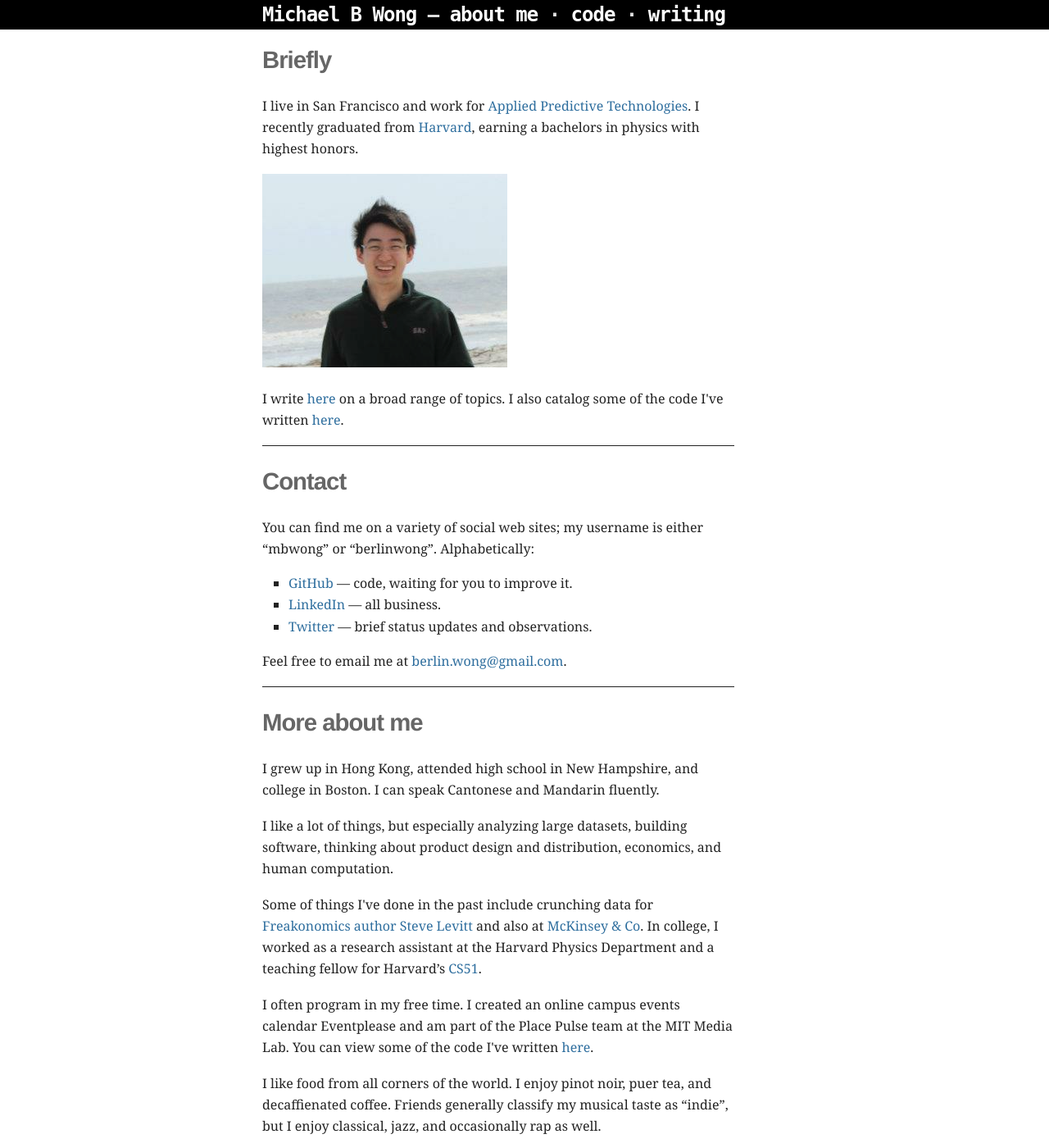
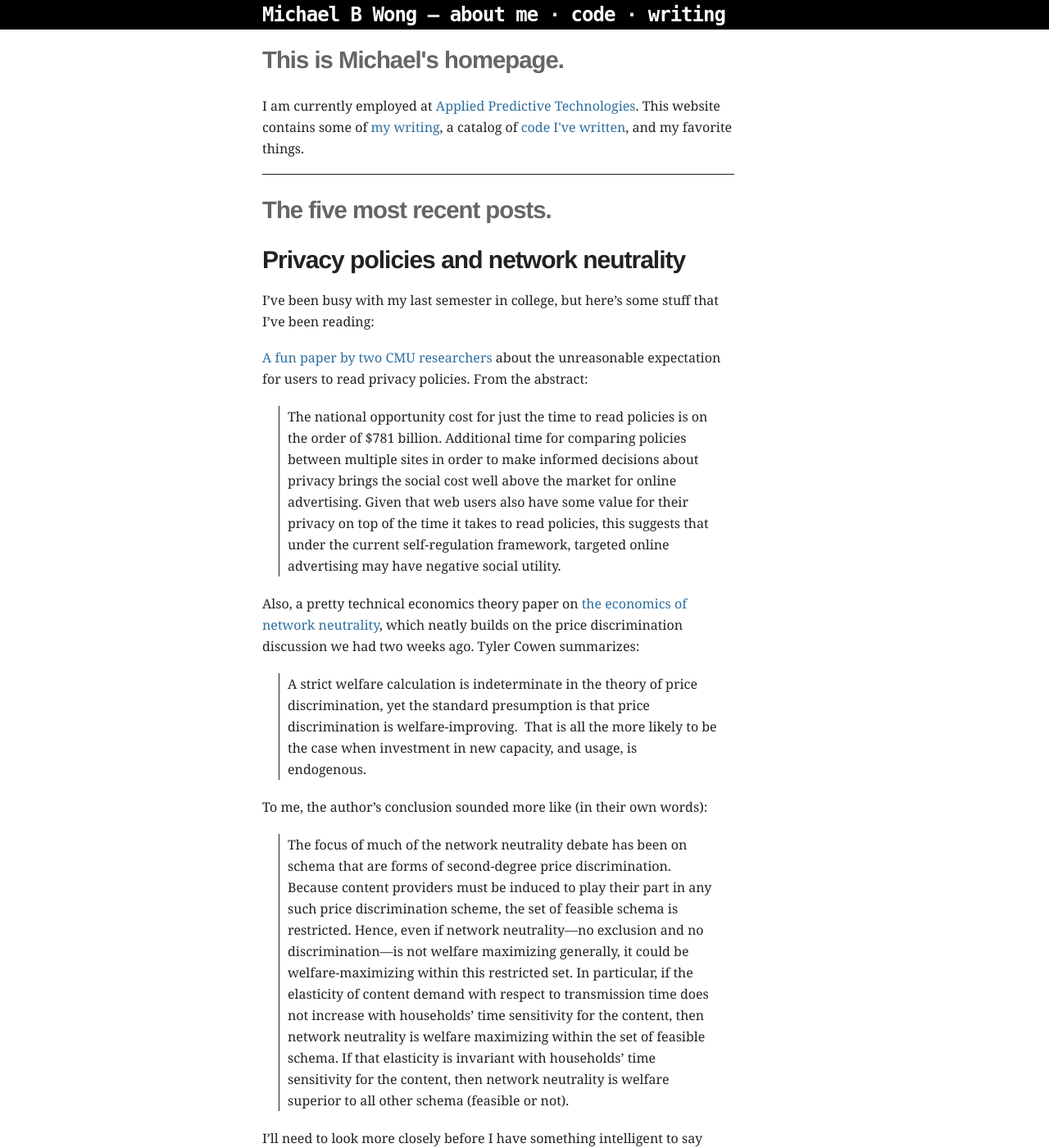
Before and after one commit to mbwong/mbwong.github.com, a Jekyll site: the page built from index.html, in a window 1280 px wide and 1400 px high. Shown: the whole window at 82% size. Built offline with Jekyll 4.4.1, drawn with Linux system fonts in a browser that asks for light colours; some of the changed text lies outside the part shown.

Commit message:
changed index.html

```diff
--- a/_layouts/default.html
+++ b/_layouts/default.html
@@ -17,7 +17,7 @@
     <header>
       <h1 id="title">
         <a href="/" title="Home">Michael B Wong</a> &mdash;
-        <a href="/">about me</a> &middot;
+        <a href="/about.html">about me</a> &middot;
         <a href="/projects.html">code</a> &middot;
         <a href="/archive.html" title="Archive">writing</a>
       </h1>
--- /dev/null
+++ b/about.html
@@ -0,0 +1,36 @@
+---
+layout: default
+title: About
+---
+
+<h2 id="intro">Briefly</h2>
+
+
+<div class="post">
+<p>I live in San Francisco and work for <a href="http://predictivetechnologies.com">Applied Predictive Technologies</a>. I recently graduated from <a href="http://harvard.edu">Harvard</a>, earning a bachelors in physics with highest honors.
+<p><img src="/mugshot.png"/></p>
+<p>I write <a href="/archive.html">here</a> on a broad range of topics. I also catalog some of the code I've written <a href="/projects.html">here</a>.</p>
+</div>
+
+<a name="contact"></a>
+<h2 id="intro">Contact</h2>
+<div class="post">
+<p>You can find me on a variety of social web sites; my username is either &#8220;mbwong&#8221; or &#8220;berlinwong&#8221;. Alphabetically:</p>
+<ul>
+        <li><a href="http://github.com/mbwong">GitHub</a> &#8212; code, waiting for you to improve it.</li>
+        <li><a href="http://www.linkedin.com/pub/michael-wong/25/547/850">LinkedIn</a> &#8212; all business.</li>
+        <li><a href="http://twitter.com/mbwong">Twitter</a> &#8212; brief status updates and observations.</li>
+</ul>
+<p>Feel free to email me at <a href="mailto:berlin.wong@gmail.com">berlin.wong@gmail.com</a>.</p>
+</div>
+
+<h2 id="intro">More about me</h2>
+<div class="post">
+<p>I grew up in Hong Kong, attended high school in New Hampshire, and college in Boston. I can speak Cantonese and Mandarin fluently.</p>
+<p>I like a lot of things, but especially analyzing large datasets, building software, thinking about product design and distribution, economics, and human computation.</p>
+<p>Some of things I've done in the past include crunching data for <a href="http://greatestgood.com">Freakonomics author Steve Levitt</a> and also at <a href="http://mckinsey.com">McKinsey &amp; Co</a>. In college, I worked as a research assistant at the Harvard Physics Department and a teaching fellow for Harvard&#8217;s <a href="http://cs51.seas.harvard.edu">CS51</a>.</p>
+<p>I often program in my free time. I created an online campus events calendar Eventplease and am part of the Place Pulse team at the MIT Media Lab. You can view some of the code I've written <a href="/projects.html">here</a>.</p>
+<p>I like food from all corners of the world. I enjoy pinot noir, puer tea, and decaffienated coffee. Friends generally classify my musical taste as &#8220;indie&#8221;, but I enjoy classical, jazz, and occasionally rap as well.</p>
+<p>My politics are best described as pragmatic. Broadly speaking, I am a social liberal and a fiscal moderate. If I am unsure about a topic, I generally defer to The Economist newspaper.</p>
+
+</div>
--- a/index.html
+++ b/index.html
@@ -1,36 +1,17 @@
 ---
 layout: default
-title: About
+title: Online Writing
 ---
-
-<h2 id="intro">Briefly</h2>
-
-
-<div class="post">
-<p>I live in San Francisco and work for <a href="http://predictivetechnologies.com">Applied Predictive Technologies</a>. I recently graduated from <a href="http://harvard.edu">Harvard</a>, earning a bachelors in physics with highest honors.
-<p><img src="/mugshot.png"/></p>
-<p>I write <a href="/archive.html">here</a> on a broad range of topics. I also catalog some of the code I've written <a href="/projects.html">here</a>.</p>
-</div>
-
-<a name="contact"></a>
-<h2 id="intro">Contact</h2>
-<div class="post">
-<p>You can find me on a variety of social web sites; my username is either &#8220;mbwong&#8221; or &#8220;berlinwong&#8221;. Alphabetically:</p>
-<ul>
-        <li><a href="http://github.com/mbwong">GitHub</a> &#8212; code, waiting for you to improve it.</li>
-        <li><a href="http://www.linkedin.com/pub/michael-wong/25/547/850">LinkedIn</a> &#8212; all business.</li>
-        <li><a href="http://twitter.com/mbwong">Twitter</a> &#8212; brief status updates and observations.</li>
-</ul>
-<p>Feel free to email me at <a href="mailto:berlin.wong@gmail.com">berlin.wong@gmail.com</a>.</p>
-</div>
-
-<h2 id="intro">More about me</h2>
-<div class="post">
-<p>I grew up in Hong Kong, attended high school in New Hampshire, and college in Boston. I can speak Cantonese and Mandarin fluently.</p>
-<p>I like a lot of things, but especially analyzing large datasets, building software, thinking about product design and distribution, economics, and human computation.</p>
-<p>Some of things I've done in the past include crunching data for <a href="http://greatestgood.com">Freakonomics author Steve Levitt</a> and also at <a href="http://mckinsey.com">McKinsey &amp; Co</a>. In college, I worked as a research assistant at the Harvard Physics Department and a teaching fellow for Harvard&#8217;s <a href="http://cs51.seas.harvard.edu">CS51</a>.</p>
-<p>I often program in my free time. I created an online campus events calendar Eventplease and am part of the Place Pulse team at the MIT Media Lab. You can view some of the code I've written <a href="/projects.html">here</a>.</p>
-<p>I like food from all corners of the world. I enjoy pinot noir, puer tea, and decaffienated coffee. Friends generally classify my musical taste as &#8220;indie&#8221;, but I enjoy classical, jazz, and occasionally rap as well.</p>
-<p>My politics are best described as pragmatic. Broadly speaking, I am a social liberal and a fiscal moderate. If I am unsure about a topic, I generally defer to The Economist newspaper.</p>
-
-</div>
+<h2 id="intro">This is Michael's homepage.</h2>
+  <div class="post">
+  <p>I am currently employed at <a href="http://predictivetechonologies.com">Applied Predictive Technologies</a>. This website contains some of <a href="/archive.html">my writing</a>, a catalog of <a href="/projects.html">code I've written</a>, and my favorite things.
+  </div>
+<h2 id="intro">The five most recent posts.</h2>
+{% for post in site.posts limit:5 %}
+  <div class="post">
+  {{ post.content }}
+  <p class="signoff">
+    &mdash;<a href="{{ post.url }}">{{ post.date | date: "%b %d, %Y" }}</a>
+  </p>
+  </div>
+{% endfor %}
```
Also changed, not shown: other parts of _layouts/default.html (+5 -2 lines).
